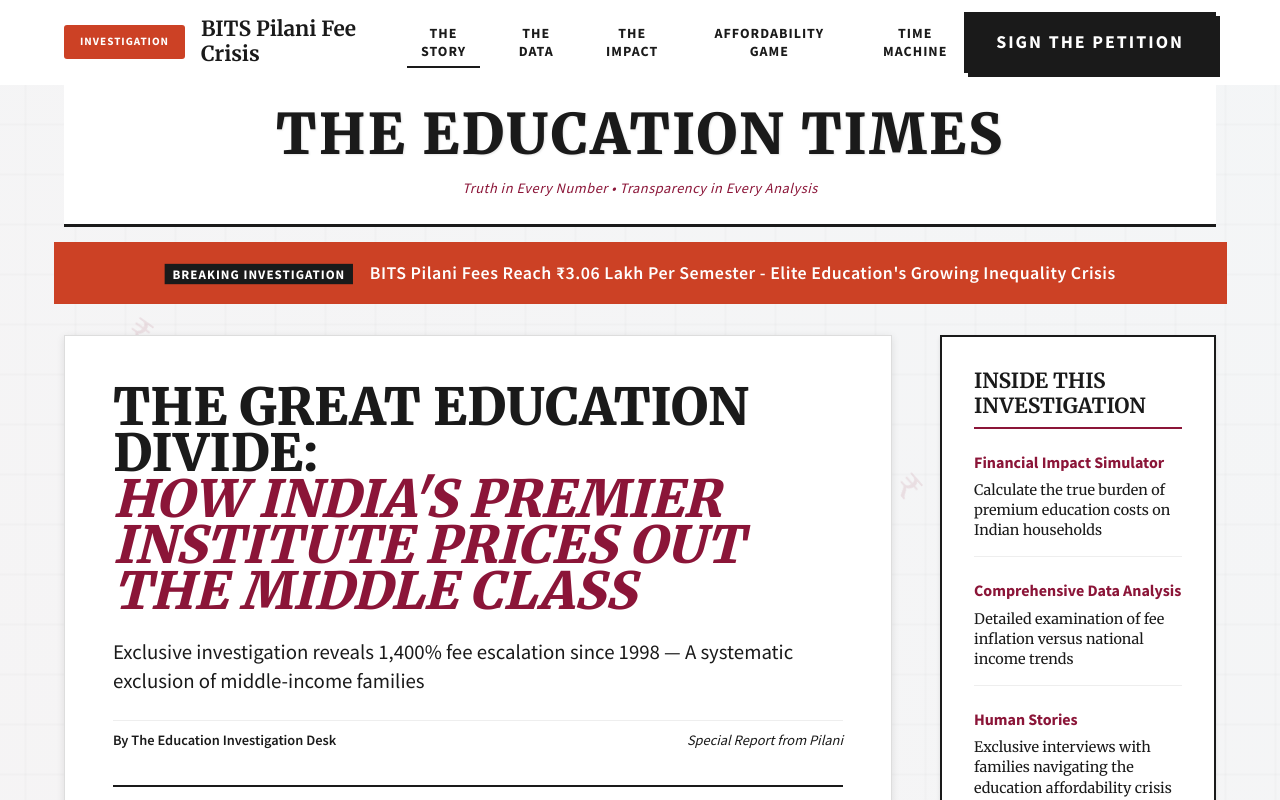
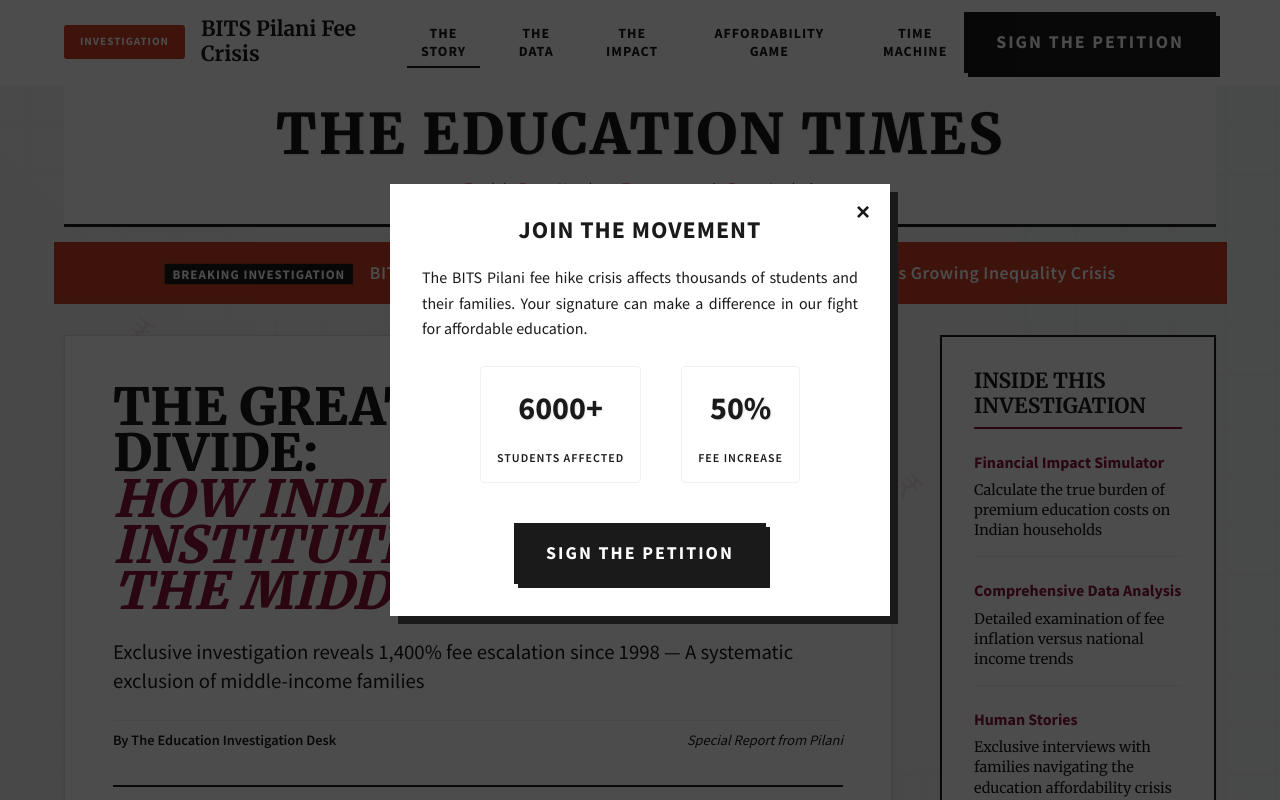
Before and after one commit to whyujjwal/fee-hike, a React (Create React App) app: page / in a window 1280 px wide. Shown: the top 800 px of the page. Built offline with nearby package versions, Linux system fonts and the light colour scheme.

Commit message:
petition button added

```diff
--- a/src/App.tsx
+++ b/src/App.tsx
@@ -7,6 +7,7 @@
 import BitsAffordabilityGame from './components/BitsAffordabilityGame/BitsAffordabilityGame';
 import TimeMachineGame from './components/TimeMachineGame/TimeMachineGame';
 import Developers from './components/Developers/Developers';
+import PetitionPopup from './components/PetitionPopup/PetitionPopup';
 // import CallToAction from './components/CallToAction/CallToAction';
 import Footer from './components/Footer/Footer';
 
@@ -22,6 +23,7 @@
       {/* <CallToAction /> */}
       <Footer />
       <Developers />
+      <PetitionPopup />
     </div>
   );
 }
--- /dev/null
+++ b/src/components/PetitionPopup/PetitionPopup.css
@@ -0,0 +1,156 @@
+.petition-popup-overlay {
+  position: fixed;
+  top: 0;
+  left: 0;
+  right: 0;
+  bottom: 0;
+  background-color: rgba(0, 0, 0, 0.7);
+  display: flex;
+  justify-content: center;
+  align-items: center;
+  z-index: 2000;
+  padding: 20px;
+}
+
+.petition-popup {
+  background-color: var(--newspaper-white);
+  border: var(--border-thick) solid var(--newspaper-black);
+  max-width: 500px;
+  width: 100%;
+  position: relative;
+  box-shadow: 8px 8px 0 var(--newspaper-black);
+  animation: slideIn 0.5s ease-out;
+}
+
+@keyframes slideIn {
+  from {
+    transform: translateY(-20px);
+    opacity: 0;
+  }
+  to {
+    transform: translateY(0);
+    opacity: 1;
+  }
+}
+
+.close-button {
+  position: absolute;
+  top: 12px;
+  right: 12px;
+  background: none;
+  border: none;
+  font-size: 24px;
+  font-weight: bold;
+  color: var(--newspaper-black);
+  cursor: pointer;
+  padding: 4px 8px;
+  line-height: 1;
+  transition: all 0.3s ease;
+}
+
+.close-button:hover {
+  transform: scale(1.1);
+}
+
+.popup-content {
+  padding: 32px;
+  text-align: center;
+}
+
+.popup-content h2 {
+  font-family: var(--font-headline);
+  font-size: 24px;
+  font-weight: bold;
+  text-transform: uppercase;
+  letter-spacing: 1px;
+  margin-bottom: 16px;
+}
+
+.popup-text {
+  font-family: var(--font-body);
+  font-size: 16px;
+  line-height: 1.6;
+  margin: 20px 0;
+  text-align: justify;
+}
+
+.popup-stats {
+  display: flex;
+  justify-content: center;
+  gap: 40px;
+  margin: 24px 0;
+}
+
+.stat-item {
+  display: flex;
+  flex-direction: column;
+  align-items: center;
+  gap: 8px;
+}
+
+.stat-number {
+  font-family: var(--font-headline);
+  font-size: 32px;
+  font-weight: bold;
+  color: var(--newspaper-black);
+}
+
+.stat-label {
+  font-family: var(--font-caption);
+  font-size: 12px;
+  text-transform: uppercase;
+  letter-spacing: 1px;
+  color: var(--newspaper-dark-gray);
+}
+
+.popup-petition-button {
+  display: inline-block;
+  font-family: var(--font-headline);
+  font-size: 18px;
+  font-weight: bold;
+  text-transform: uppercase;
+  letter-spacing: 2px;
+  color: var(--newspaper-white);
+  background-color: var(--newspaper-black);
+  text-decoration: none;
+  padding: 16px 32px;
+  border: var(--border-thick) solid var(--newspaper-black);
+  transition: all 0.3s ease;
+  box-shadow: 4px 4px 0 var(--newspaper-black);
+  margin-top: 16px;
+}
+
+.popup-petition-button:hover {
+  background-color: var(--newspaper-white);
+  color: var(--newspaper-black);
+  transform: translate(2px, 2px);
+  box-shadow: 2px 2px 0 var(--newspaper-black);
+}
+
+/* Responsive Design */
+@media (max-width: 768px) {
+  .petition-popup {
+    max-width: 100%;
+  }
+
+  .popup-content {
+    padding: 24px;
+  }
+
+  .popup-content h2 {
+    font-size: 20px;
+  }
+
+  .popup-text {
+    font-size: 14px;
+  }
+
+  .stat-number {
+    font-size: 24px;
+  }
+
+  .popup-petition-button {
+    font-size: 16px;
+    padding: 12px 24px;
+  }
+}
--- /dev/null
+++ b/src/components/PetitionPopup/PetitionPopup.tsx
@@ -0,0 +1,57 @@
+import React, { useEffect, useState } from 'react';
+import './PetitionPopup.css';
+
+const PetitionPopup: React.FC = () => {
+  const [isVisible, setIsVisible] = useState(false);
+
+  useEffect(() => {
+    // Show popup after 2 seconds
+    const timer = setTimeout(() => {
+      setIsVisible(true);
+    }, 2000);
+
+    return () => clearTimeout(timer);
+  }, []);
+
+  const handleClose = () => {
+    setIsVisible(false);
+  };
+
+  if (!isVisible) return null;
+
+  return (
+    <div className="petition-popup-overlay">
+      <div className="petition-popup">
+        <button className="close-button" onClick={handleClose}>×</button>
+        <div className="popup-content">
+          <h2>Join the Movement</h2>
+          <div className="newspaper-rule"></div>
+          <p className="popup-text">
+            The BITS Pilani fee hike crisis affects thousands of students and their families.
+            Your signature can make a difference in our fight for affordable education.
+          </p>
+          <div className="popup-stats">
+            <div className="stat-item">
+              <span className="stat-number">6000+</span>
+              <span className="stat-label">Students Affected</span>
+            </div>
+            <div className="stat-item">
+              <span className="stat-number">50%</span>
+              <span className="stat-label">Fee Increase</span>
+            </div>
+          </div>
+          <a
+            href="https://chng.it/sf7Y7rCgfD"
+            target="_blank"
+            rel="noopener noreferrer"
+            className="popup-petition-button"
+          >
+            Sign the Petition
+          </a>
+        </div>
+      </div>
+    </div>
+  );
+};
+
+export default PetitionPopup;
```
